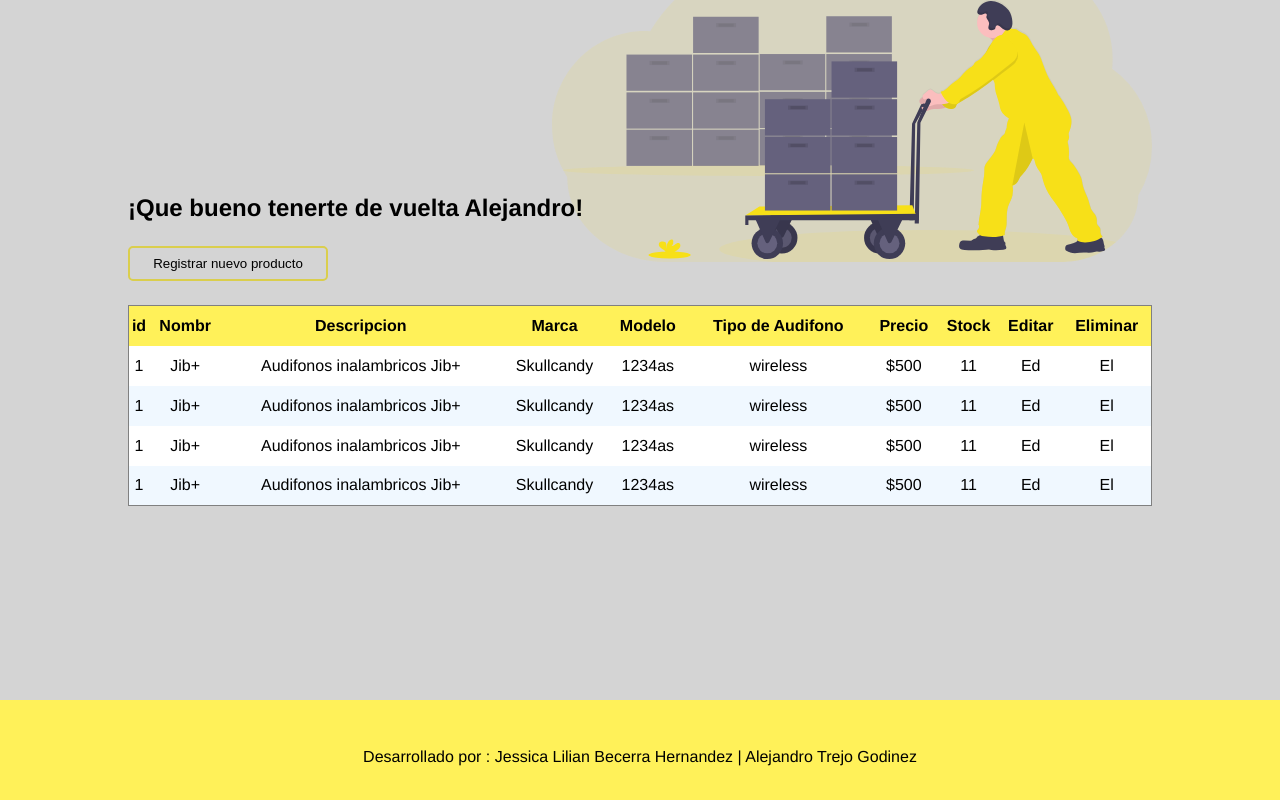
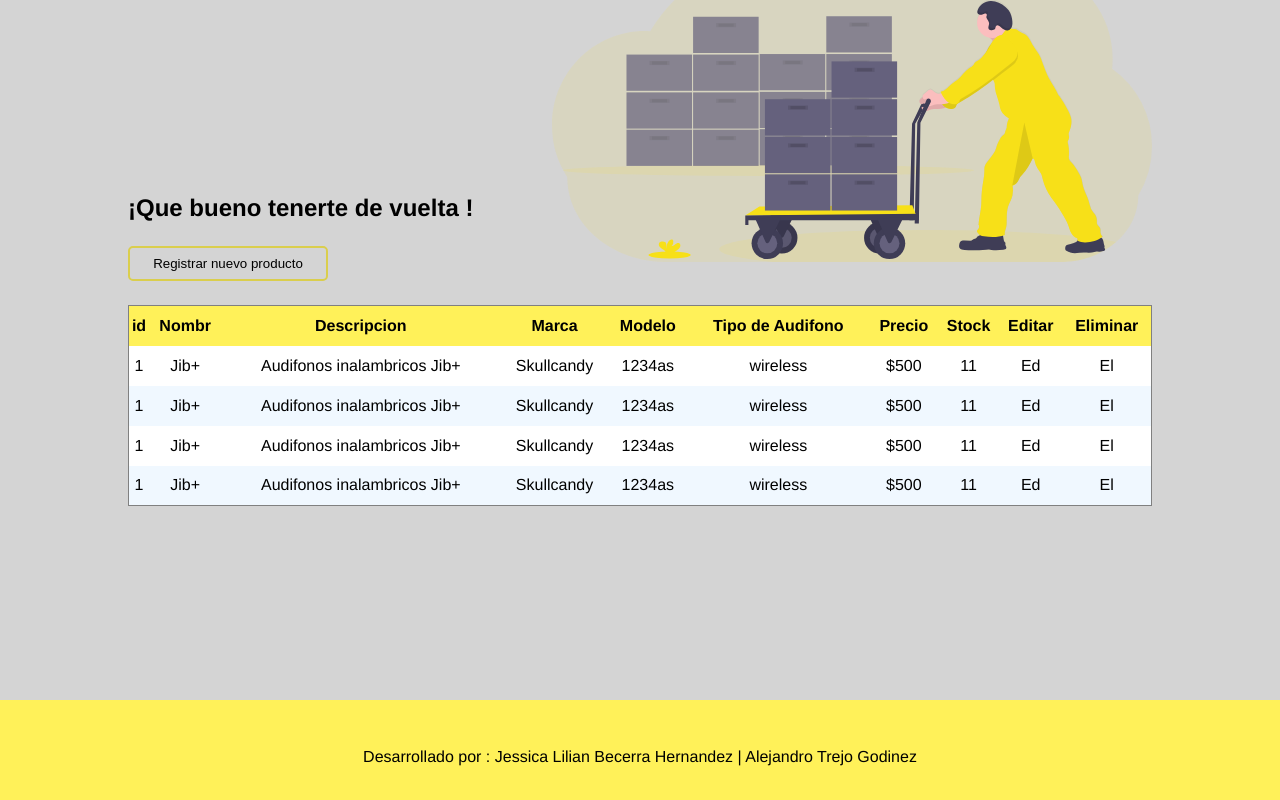
Before and after one commit to Alejandro-TrejoG/venta-audifonos-react, a React (Create React App) app: page /administration in a window 1280 px wide. Built offline with nearby package versions, Linux system fonts and the light colour scheme.

Commit message:
Contexto Global del usuario añadido

```diff
--- a/src/App.js
+++ b/src/App.js
@@ -1,13 +1,34 @@
+import React from 'react';
+import { Route, Routes } from "react-router-dom"
+import { Login } from './views/Login';
+import { Registration } from './views/Registration';
+import { Administration } from './views/Administration';
 import './App.css';
 
+
+const UserContext = React.createContext()
 function App() {
+  const [usuario, setUsuario] = React.useState({})
+  const [productosUsuario, setProductosUsuario] = React.useState([])
   return (
-    <div className="App">
-      <section className='main-content'>
-
-      </section>
-    </div>
+    <UserContext.Provider
+      value={
+        {
+          usuario,
+          setUsuario,
+          productosUsuario,
+          setProductosUsuario
+        }
+      }
+    >
+      <Routes>
+        {/* <Route path="/" element={<App />} /> */}
+        <Route path='/' element={<Login />} />
+        <Route path='/registration' element={<Registration />} />
+        <Route path='/administration' element={<Administration />} />
+      </Routes>
+    </UserContext.Provider>
   );
 }
 
-export default App;
+export { App, UserContext };
--- a/src/index.js
+++ b/src/index.js
@@ -1,22 +1,14 @@
 import React from 'react';
-import { BrowserRouter, Route, Routes } from "react-router-dom"
+import { BrowserRouter } from "react-router-dom"
 import ReactDOM from 'react-dom/client';
 import './index.css';
-// import App from './App';
+import { App } from './App';
 // import { Footer } from "./components/Footer";
-import { Login } from './views/Login';
-import { Registration } from './views/Registration';
-import { Administration } from './views/Administration';
 
 const root = ReactDOM.createRoot(document.getElementById('root'));
 root.render(
   <BrowserRouter>
-    <Routes>
-      {/* <Route path="/" element={<App />} /> */}
-      <Route path='/' element={<Login />} />
-      <Route path='/registration' element={<Registration />} />
-      <Route path='/administration' element={<Administration />} />
-    </Routes>
+    <App />
     {/* <Footer /> */}
   </BrowserRouter>
 );
--- a/src/views/Administration/index.jsx
+++ b/src/views/Administration/index.jsx
@@ -3,9 +3,10 @@ import "./Administration.css"
 
 import imgAdmin from "../../images/undraw_logistics_x-4-dc.svg"
 import { ModalForm } from '../../components/ModalForm'
+import { UserContext } from '../../App'
 
 const Administration = () => {
-    const nombre = "Alejandro"
+    const { usuario } = React.useContext(UserContext)
     const [openModal, setOpenModal] = React.useState(false)
     const [editeMode, setEditeMode] = React.useState(false)
 
@@ -25,7 +26,7 @@ const Administration = () => {
                 <div className='admin-content__middle'>
                     <div className='admin-title__content'>
                         <h2 className='admin-title'>
-                            ¡Que bueno tenerte de vuelta {nombre}!
+                            ¡Que bueno tenerte de vuelta {usuario.nombre}!
                         </h2>
                         <button
                             type='button'
--- a/src/views/Login/index.jsx
+++ b/src/views/Login/index.jsx
@@ -3,8 +3,13 @@ import loginImg from "../../images/undraw_login_re_4vu2.svg"
 import { NavLink, useNavigate } from 'react-router-dom'
 import "./Login.css"
 import Swal from 'sweetalert2'
+import { UserContext } from '../../App'
 
 const Login = () => {
+
+    // Usamos el contexto del usuario
+
+    const { setUsuario } = React.useContext(UserContext)
 
     const navigate = useNavigate()
     const API = "http://localhost:3001/api/v1/users"
@@ -17,9 +22,10 @@ const Login = () => {
         const { body } = data
         console.log(body);
         body.forEach(item => {
-            if(correo.trim() !=="" && contrasenia.trim() !==""){
+            if (correo.trim() !== "" && contrasenia.trim() !== "") {
                 if (item.correo === correo && item.contraseña === contrasenia) {
                     console.log(item.correo);
+                    setUsuario(item)
                     Swal.fire({
                         position: 'center',
                         icon: 'success',
@@ -27,11 +33,11 @@ const Login = () => {
                         showConfirmButton: false,
                         timer: 1500
                     })
-                    setTimeout(function() {
+                    setTimeout(function () {
                         navigate("/administration")
-                    },1000)
+                    }, 1000)
                 }
-            }else{
+            } else {
                 Swal.fire({
                     position: 'center',
                     icon: 'error',
```
